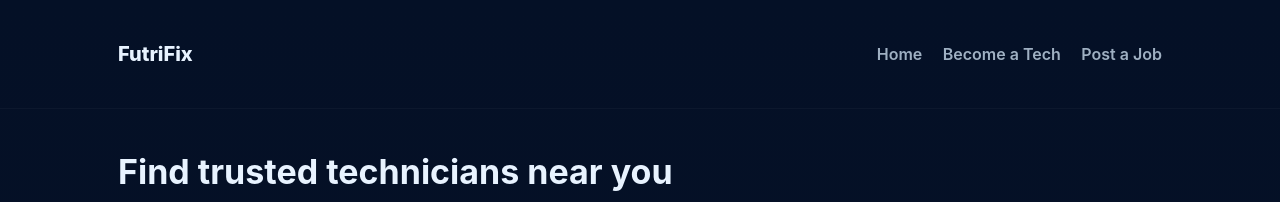
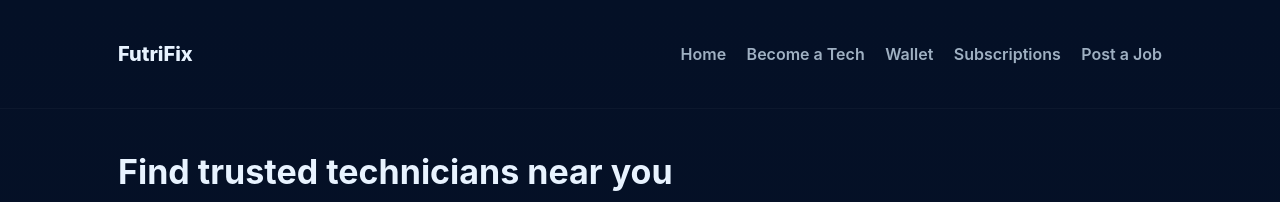
Before and after one commit to oncallbooking/EVFix, a website: page index.html in a window 1280 px wide. Shown: the top 202 px of the page. Drawn offline with nearby package versions, Linux system fonts and the light colour scheme; no server answers.

Commit message:
Update index.html

```diff
--- a/index.html
+++ b/index.html
@@ -12,11 +12,14 @@
   <header class="site-header">
     <div class="container header-inner">
       <div class="brand">FutriFix</div>
-      <nav>
-        <a href="index.html">Home</a>
-        <a href="signup-tech.html">Become a Tech</a>
-        <a href="client-post.html">Post a Job</a>
-      </nav>
+<nav class="desktop-nav">
+    <a href="index.html">Home</a>
+    <a href="signup-tech.html">Become a Tech</a>
+    <a href="wallet.html">Wallet</a>
+    <a href="subscription.html">Subscriptions</a>
+    <a href="client-post.html">Post a Job</a>
+</nav>
+
     </div>
   </header>
 
```
